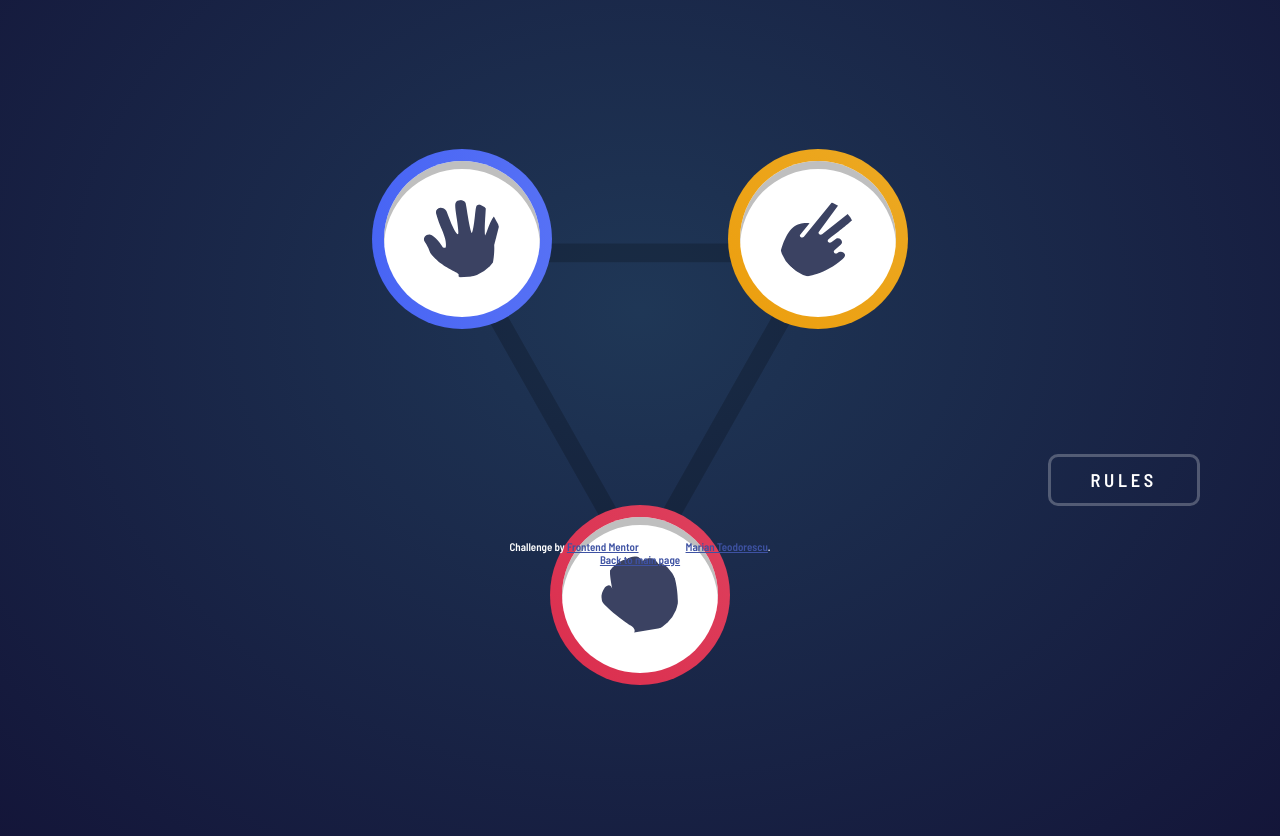
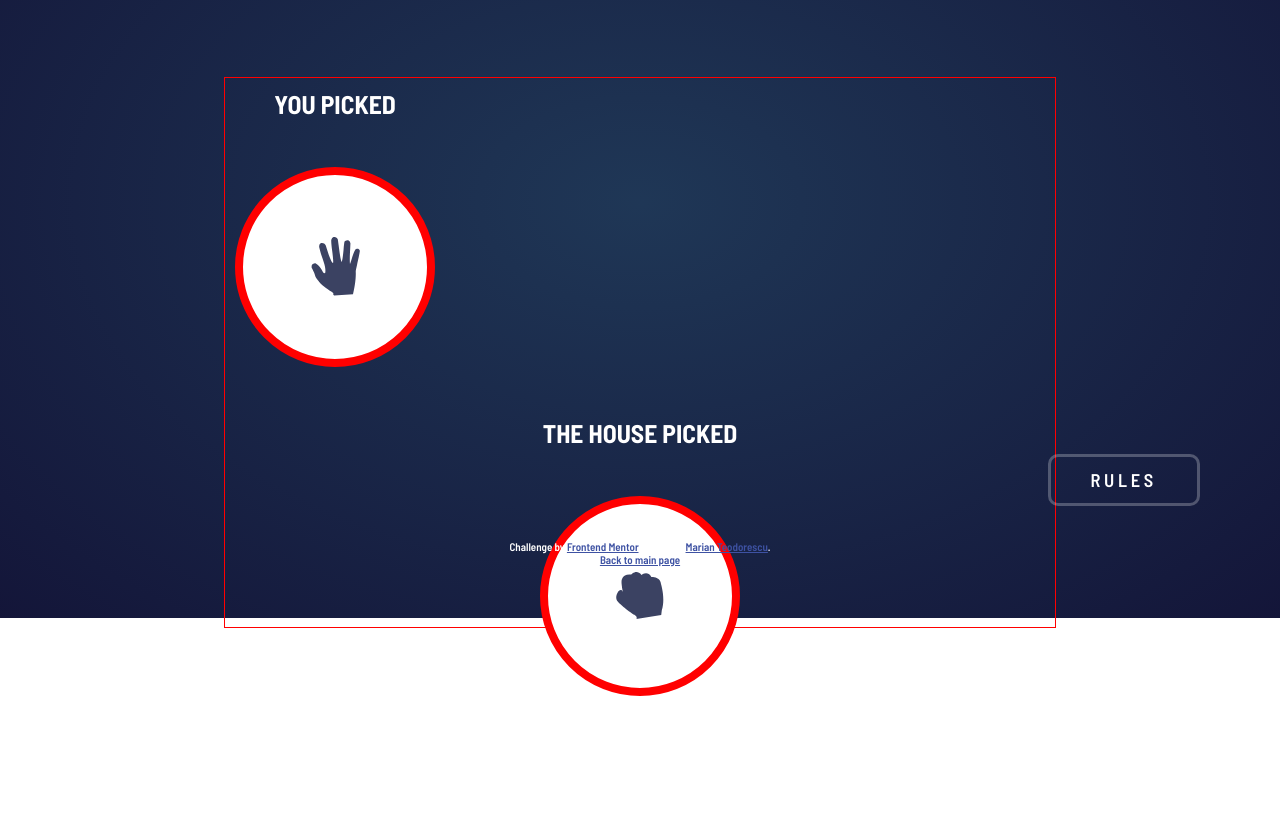
Before and after one commit to mariante0dorescu/frontend-mentor-exercises, a plain HTML site: page 07-rock-paper-scissors/index.html in a window 1280 px wide. Shown: the part 214-1050 px from the top of the page. After the commit the page ends 910 px from the top, so only its background shows below. Drawn offline with Linux system fonts and the light colour scheme.

Commit message:
major changes on the html and css file, usign grid layout instead of flexbox, a better solution

```diff
--- a/07-rock-paper-scissors/css/styles.css
+++ b/07-rock-paper-scissors/css/styles.css
@@ -8,10 +8,11 @@
 }
 
 body {
-  height: 100%;
+  height: 100vh;
   background: radial-gradient(hsl(214, 47%, 23%), hsl(237, 49%, 15%));
   color: white;
   font-size: 20px;
+  background-repeat: no-repeat;
 }
 
 .hidden {
@@ -52,6 +53,7 @@ body {
   justify-content: space-between;
   align-items: center;
   text-transform: uppercase;
+  margin-bottom: 5rem;
 }
 
 h1 {
@@ -79,96 +81,136 @@ h1 {
   font-size: clamp(16px, 8vw, 60px);
 }
 
-/* START GAME STYLES */
+/* CARD STYLES */
+.paper {
+  background: url(../images/icon-paper.svg), white;
+}
+.scissor {
+  background: url(../images/icon-scissors.svg), white;
+}
+.rock {
+  background: url(../images/icon-rock.svg), white;
+}
+
+.paper,
+.scissor,
+.rock {
+  /* background-color: white; */
+  border-radius: 100%;
+  height: clamp(80px, 22vw, 180px);
+  aspect-ratio: 1/1;
+  /* margin: 2rem; */
+  transition: transform 0.6s cubic-bezier(0.76, 0, 0.24, 1),
+    box-shadow 0.8s cubic-bezier(0.76, 0, 0.24, 1);
+  display: flex;
+  /* justify-content: center;
+  align-items: center; */
+  background-position: center;
+  background-repeat: no-repeat;
+}
+
+/* STYLES FOR CARD BORDERS */
+
+.paper {
+  border: 0.5rem solid red;
+}
+
+.scissor {
+  border: 0.5rem solid red;
+}
+
+.rock {
+  border: 0.5rem solid red;
+}
+
+/* GAME START STYLES */
 
 .game-start {
-  position: relative;
   background-image: url("../images/bg-triangle.svg");
   background-position: center;
   background-repeat: no-repeat;
-  background-size: 65%;
-  margin: 6em auto;
-  width: clamp(350px, 60vw, 600px);
-  height: clamp(300px, 60vw, 600px);
+  background-size: 70%;
+
+  margin: 0 auto;
+  width: clamp(150px, 60vw, 600px);
+
+  display: grid;
+  grid-template-columns: repeat(2, 1fr);
+  grid-template-columns: 2;
 }
 
-.center-image {
-  height: 100%;
-  width: 100%;
-  border-radius: 100%;
-  background-color: white;
-  padding: 25%;
-  box-shadow: inset 0px 8px 0px 0px rgba(0, 0, 0, 0.25);
+.game-start > .paper {
+  justify-self: start;
+  border: 0.5rem solid red;
 }
 
-#paper {
-  padding: 12px;
-  float: left;
-  display: flex;
-  justify-content: center;
-  align-items: center;
-
-  background-image: linear-gradient(
-    90deg,
-    hsl(230, 89%, 62%) 0%,
-    hsl(230, 89%, 65%) 100%
-  );
-
-  transition: transform 0.6s cubic-bezier(0.76, 0, 0.24, 1),
-    box-shadow 0.8s cubic-bezier(0.76, 0, 0.24, 1);
+.game-start > .scissor {
+  justify-self: end;
+  border: 0.5rem solid red;
 }
 
-#scissor {
-  padding: 12px;
-  float: right;
-  display: flex;
-  justify-content: center;
+.game-start > .rock {
+  grid-column: 1 / span 2;
   align-items: center;
-  background-image: linear-gradient(
-    45deg,
-    hsl(39, 89%, 49%),
-    hsl(40, 84%, 53%)
-  );
-
-  transition: transform 0.6s cubic-bezier(0.76, 0, 0.24, 1),
-    box-shadow 0.8s cubic-bezier(0.76, 0, 0.24, 1);
+  justify-self: center;
+  border: 0.5rem solid red;
 }
 
-#rock {
-  padding: 12px;
-  position: absolute;
-  margin-left: auto;
-  margin-right: auto;
-  left: 0;
-  right: 0;
-  bottom: 0;
-  display: flex;
-  justify-content: center;
-  align-items: center;
-  background-image: linear-gradient(
-    45deg,
-    hsl(349, 71%, 52%) 0%,
-    hsl(349, 70%, 56%) 100%
-  );
-  transition: transform 0.6s cubic-bezier(0.76, 0, 0.24, 1),
-    box-shadow 0.8s cubic-bezier(0.76, 0, 0.24, 1);
-}
-
-#paper:hover,
-#scissor:hover,
-#rock:hover {
+.paper:hover,
+.scissor:hover,
+.rock:hover {
   transform: scale(1.1);
   transform-origin: center center;
   box-shadow: inset 0 0 10px rgba(0, 0, 0, 0.25), 0 0 48px rgba(0, 0, 0, 0.35);
+  transition: all 5ms;
 }
 
-.game-start div {
-  background-color: white;
-  border-radius: 100%;
-  height: clamp(80px, 22vw, 180px);
-  aspect-ratio: 1/1;
-  margin: 2rem;
+/* GAME WINNER STYLES */
+.selection > .paper,
+.selection > .scissor,
+.selection > .rock {
+  /* background-color: white; */
+  /* height: clamp(120px, 30vw, 200px); */
+  margin: 0 auto;
+  margin-top: 3rem;
+  height: clamp(120px, 30vw, 200px);
 }
+
+.pick-container {
+  margin: 0 auto;
+  width: clamp(350px, 65vw, 1000px);
+  border: 1px solid red;
+  display: flex;
+  flex-wrap: wrap;
+  align-content: center;
+  justify-content: center;
+}
+
+.pick-container h2 {
+  font-size: 1.6rem;
+  text-transform: uppercase;
+}
+
+.game-winner {
+  border: 1px solid red;
+  margin: 2rem auto;
+  padding: 4rem;
+  min-width: 200px;
+  text-align: center;
+  font-size: 4rem;
+}
+
+.game-winner h3 {
+  font-size: 3rem;
+}
+
+.selection {
+  width: 200px;
+  height: 200px;
+  text-align: center;
+  margin: 10px;
+}
+/*
 
 /* FOOTER STYLES */
 .rules {
--- a/07-rock-paper-scissors/index.html
+++ b/07-rock-paper-scissors/index.html
@@ -32,29 +32,38 @@
           <h2>SCORE</h2>
           <p class="display-score">0</p>
         </div>
+        <!-- <p>Choose wisely...</p> -->
       </header>
+
+
       <!-- game start section -->
-      <section class="game-start">
-        <div id="paper" class="gradient-paper token-paper">
-          <img class="center-image" src="./images/icon-paper.svg" alt="paper" />
-        </div>
-        <div id="scissor" class="token-scissor">
-          <img
-            class="center-image"
-            src="./images/icon-scissors.svg"
-            alt="paper"
-          />
-        </div>
-        <div id="rock" class="token-rock">
-          <img class="center-image" src="./images/icon-rock.svg" alt="paper" />
+      <section class="start-container hidden ">
+        <div class="game-start">
+          <div class="paper"></div>
+          <div class="scissor"></div>
+          <div class="rock"></div>
         </div>
       </section>
+
+
       <!-- game selection section -->
-      <section class="game-selection hidden">
-        You Picked The House Picked
+      <section class="pick-container">
+        <div class="user selection">
+           <h2>You Picked</h2>
+          <div class="paper"></div>
+        </div>
+        <div class="game-winner" style="opacity: 0;">
+          <h3 class="winner">COMPUTER WINS</h3>
+          <button class="play-btn">Play Again</button>
+        </div>
+        <div class="computer selection">
+          <h2>The House Picked</h2>
+          <div class="rock"></div>
+        </div>
       </section>
-      <!-- game winner section -->
-      <section class="game-winner hidden">You Win You Lose Play Again</section>
+
+
+
       <div class="rules">
         <button class="rules-btn">Rules</button>
       </div>
@@ -67,8 +76,10 @@
           <a href="https://github.com/mariante0dorescu/">Marian Teodorescu</a
           >.<br /><a href="../index.html">Back to main page</a>
         </div>
+      </section>
       </footer>
     </div>
+
   </body>
   <script src="./js/script.js"></script>
 </html>
```
